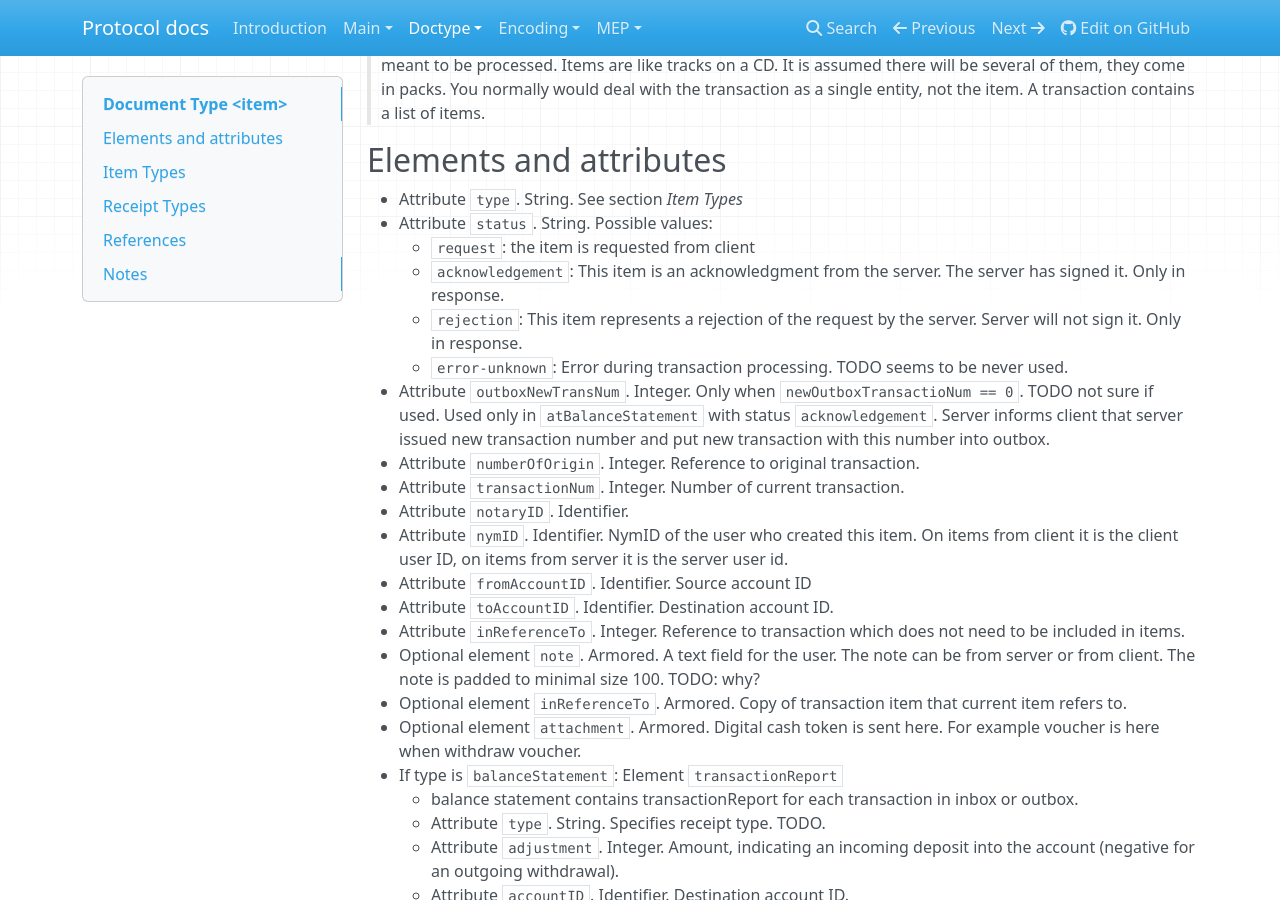
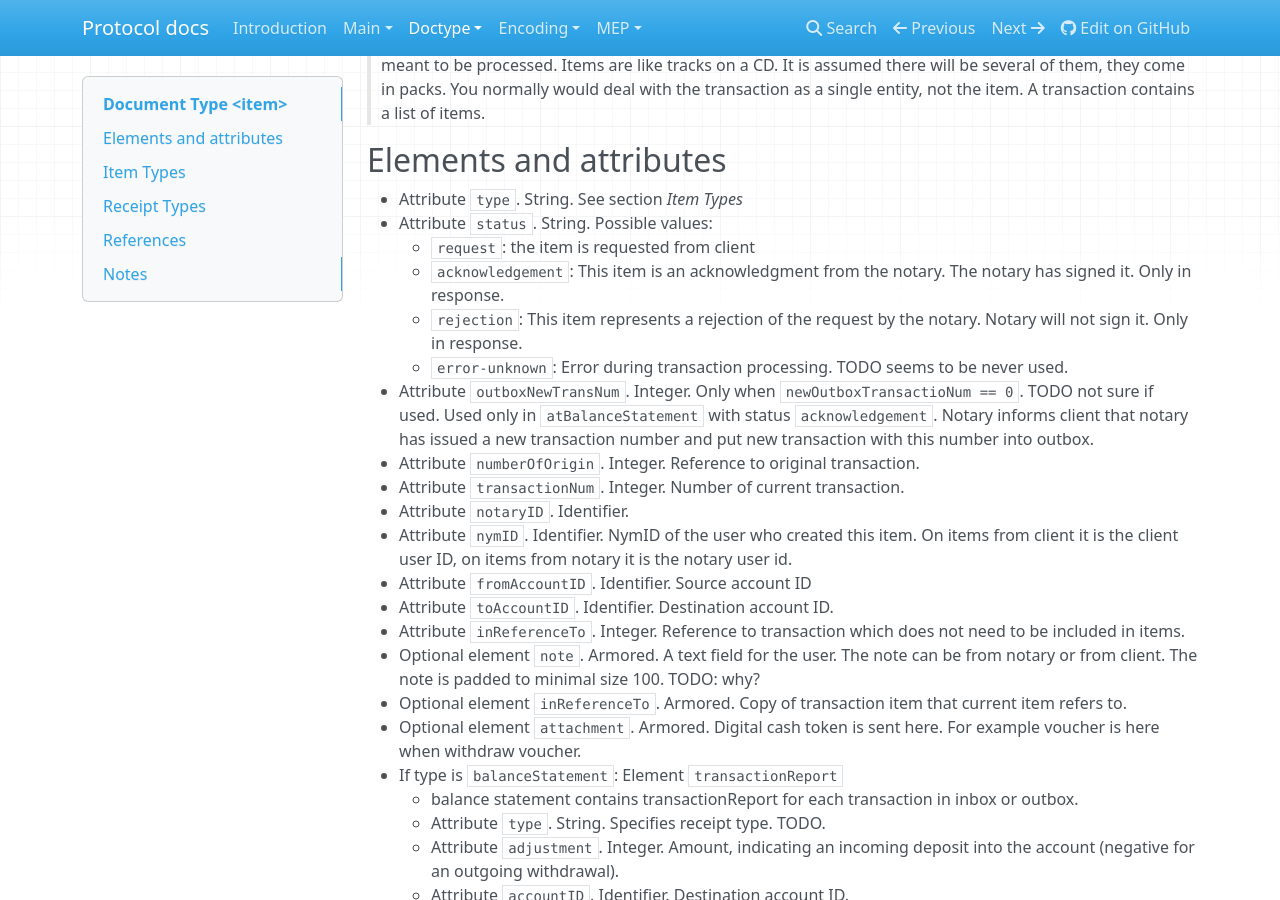
Before and after one commit to Open-Transactions/protocol-docs, an MkDocs documentation site: the page built from content/doctypes/item.md, in a window 1280 px wide and 900 px high, scrolled down 250 px. Built offline with MkDocs 1.6.1, drawn with Linux system fonts in a browser that asks for light colours; nearby versions of some CDN libraries; old or Windows-style settings are respelled for this version of MkDocs; some of the changed text lies outside the part shown.

Commit message:
Corrected "server" to "notary"...

```diff
--- a/content/doctypes/item.md
+++ b/content/doctypes/item.md
@@ -18,28 +18,28 @@ single entity, not the item. A transaction contains a list of items.
 * Attribute `type`. String. See section _Item Types_
 * Attribute `status`. String. Possible values:
     * `request`: the item is requested from client
-    * `acknowledgement`: This item is an acknowledgment from the server.
-      The server has signed it. Only in response.
+    * `acknowledgement`: This item is an acknowledgment from the notary.
+      The notary has signed it. Only in response.
     * `rejection`: This item represents a rejection of the request by the
-      server. Server will not sign it. Only in response.
+      notary. Notary will not sign it. Only in response.
     * `error-unknown`: Error during transaction processing. TODO seems to be never used.
 * Attribute `outboxNewTransNum`. Integer. Only when
     `newOutboxTransactioNum == 0`. TODO not sure if used.
-    Used only in `atBalanceStatement` with status `acknowledgement`. Server
-    informs client that server issued new transaction number and put new
+    Used only in `atBalanceStatement` with status `acknowledgement`. Notary
+    informs client that notary has issued a new transaction number and put new
     transaction with this number into outbox.
 * Attribute `numberOfOrigin`. Integer. Reference to original transaction.
 * Attribute `transactionNum`. Integer. Number of current transaction.
 * Attribute `notaryID`. Identifier.
 * Attribute `nymID`. Identifier. NymID of the user who created this item. On
-  items from client it is the client user ID, on items from server it is
-  the server user id.
+  items from client it is the client user ID, on items from notary it is
+  the notary user id.
 * Attribute `fromAccountID`. Identifier. Source account ID
 * Attribute `toAccountID`. Identifier. Destination account ID.
 * Attribute `inReferenceTo`. Integer. Reference to transaction which does not
   need to be included in items.
 * Optional element `note`. Armored. A text field for the user. The note can be
-  from server or from client. The note is padded to minimal size 100. TODO: why?
+  from notary or from client. The note is padded to minimal size 100. TODO: why?
 * Optional element `inReferenceTo`. Armored. Copy of transaction item that
   current item refers to.
 * Optional element `attachment`. Armored. Digital cash token is sent here.
@@ -166,7 +166,7 @@ amount="0" >
 * `balanceStatement`
     * is created by client to change its own account balance with respect to
       other items in the transaction. The balance statement is then validated
-      and signed by server.
+      and signed by notary.
     * element `attachment`
         * contains armored [`nymData` document](../doctypes/nymData.md) that
           updates issued nums and transaction nums.
@@ -217,7 +217,7 @@ inReferenceTo="710" />
       are changed to update information on which transaction numbers are
       owned by the client.
       This is also changed when a client receives new transaction numbers from
-      server or when a transaction is cleared.
+      notary or when a transaction is cleared.
     * element `attachment` contains document [`nymData`](nymData.md) with
       the current list of transaction numbers.
 
@@ -245,7 +245,7 @@ inReferenceTo="710" />
 ## Receipt Types
 
 * `replyNotice`
-    * for some special messages, the server also drops the reply into Nymbox to
+    * for some special messages, the notary also drops the reply into Nymbox to
       guarantee that the Nym will receive and process the message. This is used
       in a `replyNotice` transaction
          * used as reply for messages: `issueAssetType`, `createAccount`,
@@ -264,14 +264,14 @@ inReferenceTo="710" />
 
 * `voucherReceipt`
 * `marketReceipt`
-    * server result of market trading
+    * notary result of market trading
     * element `attachment` contains document `marketOffer`
 * `paymentReceipt`
-    * server result of smart contract
+    * notary result of smart contract
     * element `attachment` contains document `smartContract`
     * used also in transaction `paymentReceipt`
 * `transferReceipt`
-    * server receipt dropped into an inbox as result of transfer being accepted
+    * notary receipt dropped into an inbox as result of transfer being accepted
 
 ## References
 
```
